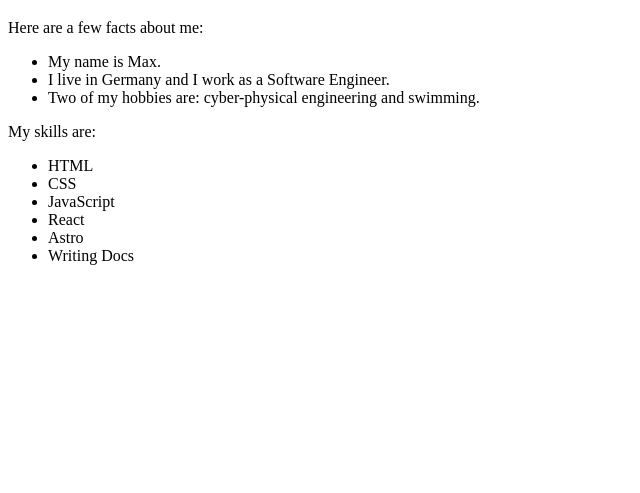
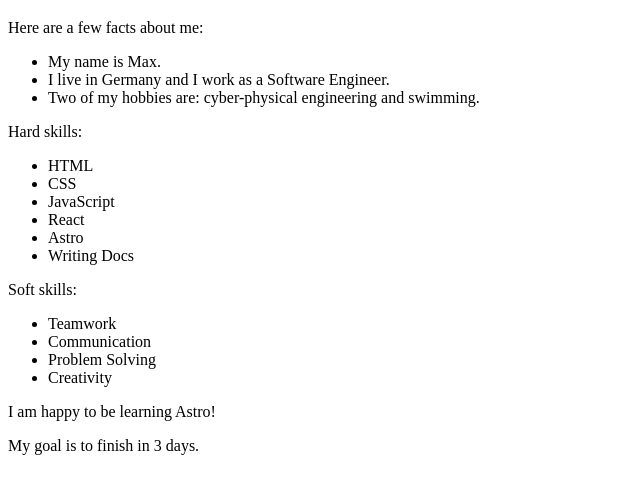
Before and after one commit to maxonary/website-r-nold, an Astro site: page / in a window 1280 px wide. Shown: the part 87-580 px from the top of the page, without its empty margins (0-640 px from the left). Built offline with nearby package versions, Linux system fonts and the light colour scheme; Astro itself is replaced by a stand-in of ours.

Commit message:
Update: Adding dynamic content with JavaScript

```diff
--- a/src/pages/index.astro
+++ b/src/pages/index.astro
@@ -8,7 +8,12 @@
   hobbies: ["cyber-physical engineering", "swimming", "tennis"],
 };
 
-const skills = ["HTML", "CSS", "JavaScript", "React", "Astro", "Writing Docs"];
+const hardskills = ["HTML", "CSS", "JavaScript", "React", "Astro", "Writing Docs"];
+const softskills = ["Teamwork", "Communication", "Problem Solving", "Creativity"];
+
+const happy = true;
+const finished = false;
+const goal = 3;
 ---
 
 <html lang="en">
@@ -33,9 +38,18 @@
 				<li>Two of my hobbies are: {identity.hobbies[0]} and {identity.hobbies[1]}.</li>
 			}
 		</ul>
-		<p>My skills are:</p>
+		<p>Hard skills:</p>
 		<ul>
-			{skills.map((skill) => <li>{skill}</li>)}
+			{hardskills.map((skill) => <li>{skill}</li>)}
 		</ul>
+		<p>Soft skills:</p>
+		<ul>
+			{softskills.map((skill) => <li>{skill}</li>)}
+		</ul>
+		{happy && <p>I am happy to be learning Astro!</p>}
+
+		{finished && <p>I finished this tutorial!</p>}
+
+		{goal === 3 ? <p>My goal is to finish in 3 days.</p> : <p>My goal is not 3 days.</p>}
 	</body>
 </html>
```
